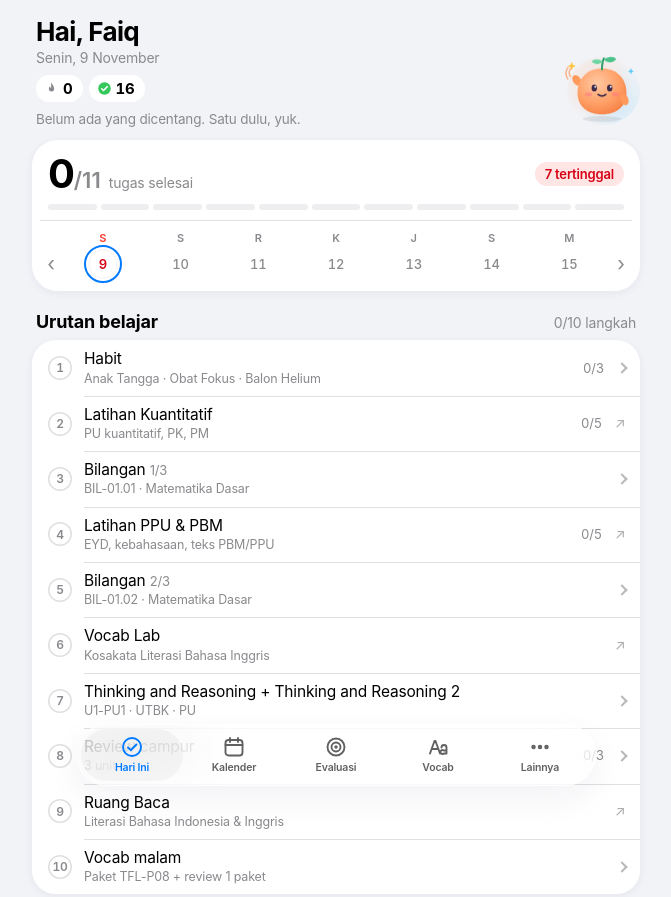
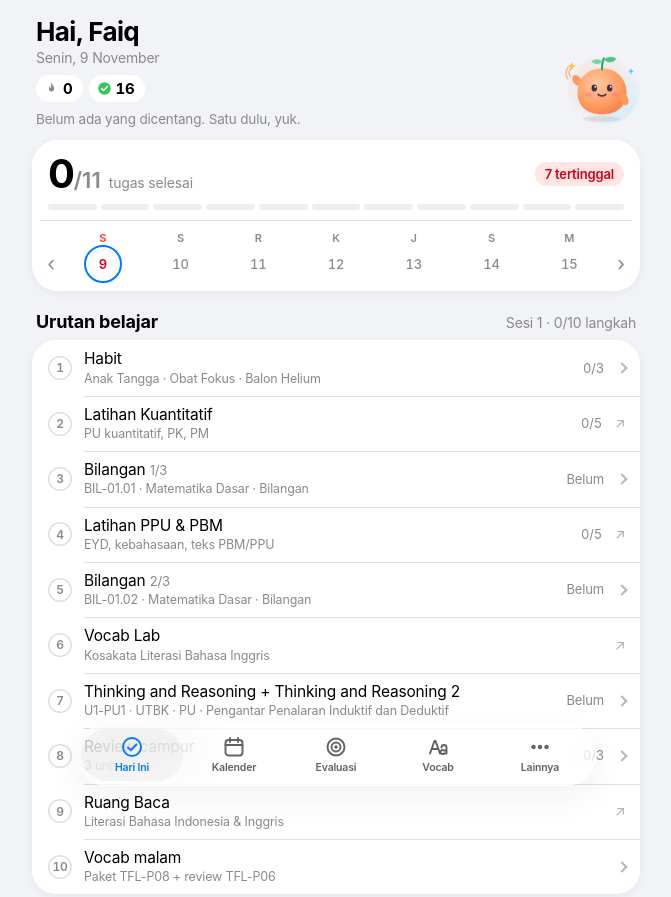
Before and after one commit to faiqdk07-tech/progres-harian, a plain HTML site: page index.html in a window 1280 px wide. Shown: the top 897 px of the page, without its empty margins (304-975 px from the left). Drawn offline with Linux system fonts and the light colour scheme.

Commit message:
Add files via upload

```diff
--- a/index.html
+++ b/index.html
@@ -517,7 +517,7 @@ body{background:var(--wall)}
 .sno svg{width:14px;height:14px;fill:none;stroke:#fff;stroke-width:2.8;stroke-linecap:round;stroke-linejoin:round}
 .rvn{font-size:13px;color:var(--muted);font-variant-numeric:tabular-nums;flex:none}
 .ext{font-size:14px;color:var(--muted);opacity:.7;flex:none;width:12px;text-align:center}
-.steps .card>.xp{padding:2px 16px 16px 52px}
+.steps .card>.xp{padding:2px 14px 16px 16px}
 .steps .row.bedah{padding:8px 0;min-height:40px}
 .steps.more{margin-top:16px}
 .steps.more>*+*::before{left:16px}
@@ -998,8 +998,8 @@ function vHari(){
   const acc = (q, unit) => q.q ? q.q+' '+unit+' · '+Math.round(q.b*100/q.q)+'% benar' : '';
   const cnt = (q, task) => q.n ? q.s+'/'+q.n : task ? '0/5' : '';
   const apps = [];
-  if (lt) apps.push({t:'Latihan Kuantitatif', s:acc(lq,'soal') || APPS[0].s, url:APPS[0].url, st:stc(lt.done, lt.part), rv:cnt(lq, lt)});
-  if (pt) apps.push({t:'Latihan PPU & PBM', s:acc(pq,'soal') || APPS[1].s, url:APPS[1].url, st:stc(pt.done, pt.part), rv:cnt(pq, pt)});
+  apps.push({t:'Latihan Kuantitatif', s:acc(lq,'soal') || APPS[0].s, url:APPS[0].url, st:lt ? stc(lt.done, lt.part) : '', rv:cnt(lq, lt)});
+  apps.push({t:'Latihan PPU & PBM', s:acc(pq,'soal') || APPS[1].s, url:APPS[1].url, st:pt ? stc(pt.done, pt.part) : '', rv:cnt(pq, pt)});
   apps.push({t:'Vocab Lab', s:acc(vq,'kata') || APPS[2].s, url:APPS[2].url, st:vq.q ? 'on' : ''});
   const S = [{t:'Habit', s:HABITS.map(x => x[1]).join(' · '), id:'hab'+d, st:stc(hb===HABITS.length, hb>0), rv:hb+'/'+HABITS.length,
     inner:'<div class="sub">'+HABITS.map(hab => hLink(d, hab, h)).join('')+'</div><div class="hint">Ketuk nama habit untuk membuka Alternatifa, centang lingkaran setelah selesai.</div>'}];
@@ -1007,7 +1007,7 @@ function vHari(){
   r.materi.forEach(x => {
     if (ai < apps.length) S.push(apps[ai++]);
     const stt = matStatus(eff(x.k)), utbk = x.subj && !/^(Mat|Verbal)/.test(x.subj);
-    S.push({t:esc(x.sub)+(x.ke?' <span class="ke">'+esc(x.ke)+'</span>':''), s:esc(x.kode)+' · '+(r.arsip ? 'Basic Skills' : utbk ? 'UTBK · '+esc(subjShort(x.subj)) : 'Matematika Dasar'),
+    S.push({t:esc(x.sub)+(x.ke?' <span class="ke">'+esc(x.ke)+'</span>':''), s:esc(x.kode)+' · '+(r.arsip ? 'Basic Skills (v7)' : (utbk ? 'UTBK · '+esc(subjShort(x.subj)) : 'Matematika Dasar')+(x.ch ? ' · '+esc(x.ch) : '')), rv:stt,
       id:'m'+x.k, st:stc(stt==='Lengkap', stt==='Proses', stt==='Perlu ulang'), inner:XP['m'+x.k]});
   });
   while (ai < apps.length) S.push(apps[ai++]);
@@ -1015,12 +1015,16 @@ function vHari(){
     S.push({t:'Review campur', s:r.review.length+' unit', id:'rev'+d, st:stc(n===r.review.length, n>0), rv:n+'/'+r.review.length, inner:XP['rev'+d]}); }
   if (r.timed.length){ const n = r.timed.filter(timedBeres).length;
     S.push({t:'Timed drill', s:r.timed.map(x => subjShort(x.subj)).join(', '), id:'tim'+d, st:stc(n===r.timed.length, n>0), rv:n+'/'+r.timed.length, inner:XP['tim'+d]}); }
-  S.push({t:'Ruang Baca', s:rq.p ? rq.q+' soal · '+Math.round(rq.b*100/rq.q)+'% benar' : APPS[3].s, url:APPS[3].url, st:rq.p ? 'on' : ''});
-  if (v && (v.new || vRevs(v).length)){
+  S.push({t:'Ruang Baca', s:rq.p ? rq.q+' soal · '+Math.round(rq.b*100/rq.q)+'% benar' : APPS[3].s, url:APPS[3].url, st:rq.p ? 'on' : '', rv:rq.p ? rq.p+' paket' : ''});
+  if (v){
     const q = eff('v'+d), rvs = vRevs(v), okN = !v.new || vNewDone(d), okR = !rvs.length || !!q.rev;
-    S.push({t:'Vocab malam', s:[v.new ? 'Paket '+esc(v.new) : '', rvs.length ? 'review '+rvs.length+' paket' : ''].filter(Boolean).join(' + '), id:'vm'+d,
-      st:stc(okN && okR, (v.new && vNewCount(d)>0) || !!q.rev),
-      inner:(v.new ? '<div class="lbl">Paket baru '+esc(v.new)+'</div>'+XP['vn'+d] : '')+(rvs.length ? '<div class="lbl">Review</div>'+XP['vr'+d] : '')+txt('v'+d,'vnote','Catatan vocab (kata lemah, dll.)',q.vnote)});
+    if (v.new){ const [m,tt] = paketMastery(v.new);
+      XP['vn'+d] = '<div class="sub">'+VSTEPS.map(([f,l]) => togRow('v'+d,f,l,'',q[f])).join('')+'</div><div class="lbl">Kata '+m+'/'+tt+'</div>'+paketChips(v.new); }
+    if (rvs.length) XP['vr'+d] = '<div class="sub">'+togRow('v'+d,'rev','Review selesai','',q.rev)+'</div>'+rvs.map(([hh,c]) => { const [m,tt] = paketMastery(c);
+        return '<div class="rvh"><span class="badge b-0">'+hh+'</span>'+code(c)+'<span class="hint" style="margin-left:auto">'+m+'/'+tt+'</span></div>'+paketChips(c); }).join('');
+    S.push({t:'Vocab malam', s:[v.new ? 'Paket '+esc(v.new) : '', rvs.length ? 'review '+rvs.map(x => esc(x[1])).join(', ') : ''].filter(Boolean).join(' + ') || 'Tidak ada paket · catatan vocab', id:'vm'+d,
+      st:(v.new || rvs.length) ? stc(okN && okR, (v.new && vNewCount(d)>0) || !!q.rev) : '',
+      inner:(v.new ? '<div class="lbl">Paket baru '+esc(v.new)+' · '+vNewCount(d)+'/4</div>'+XP['vn'+d] : '')+(rvs.length ? '<div class="lbl">Review vocab'+(q.rev?' · Selesai':'')+'</div>'+XP['vr'+d] : '')+txt('v'+d,'vnote','Catatan vocab (kata lemah, dll.)',q.vnote)});
   }
   const CK = '<svg viewBox="0 0 24 24" aria-hidden="true"><path d="M6.5 12.5l3.5 3.5 7.5-8"/></svg>';
   const stepRow = (i, x) => {
@@ -1031,7 +1035,7 @@ function vHari(){
     return '<div class="card'+(op?' open':'')+'"><button class="'+cls+'" data-act="exp" data-id="'+x.id+'" aria-expanded="'+op+'">'+body+'<span class="chev"></span></button>'+(op ? '<div class="xp">'+(x.inner||'')+'</div>' : '')+'</div>';
   };
   const sDone = S.filter(x => x.st==='on').length;
-  html += '<div class="th"><b>Urutan belajar</b><span>'+sDone+'/'+S.length+' langkah</span></div><div class="tasks steps">'+S.map((x,i) => stepRow(i+1, x)).join('')+'</div>';
+  html += '<div class="th"><b>Urutan belajar</b><span>'+(r.ss.length ? 'Sesi '+r.ss.join(', ')+' · ' : '')+sDone+'/'+S.length+' langkah</span></div><div class="tasks steps">'+S.map((x,i) => stepRow(i+1, x)).join('')+'</div>';
   if (!r.materi.length && !r.review.length && !r.timed.length) html += '<div class="hint" style="padding:8px 4px 0">'+(d < CUT ? 'Tidak ada jadwal Basic Skills hari ini.' : 'Tidak ada materi hari ini.')+'</div>';
   let atur = '';
   // ubah jadwal
```
